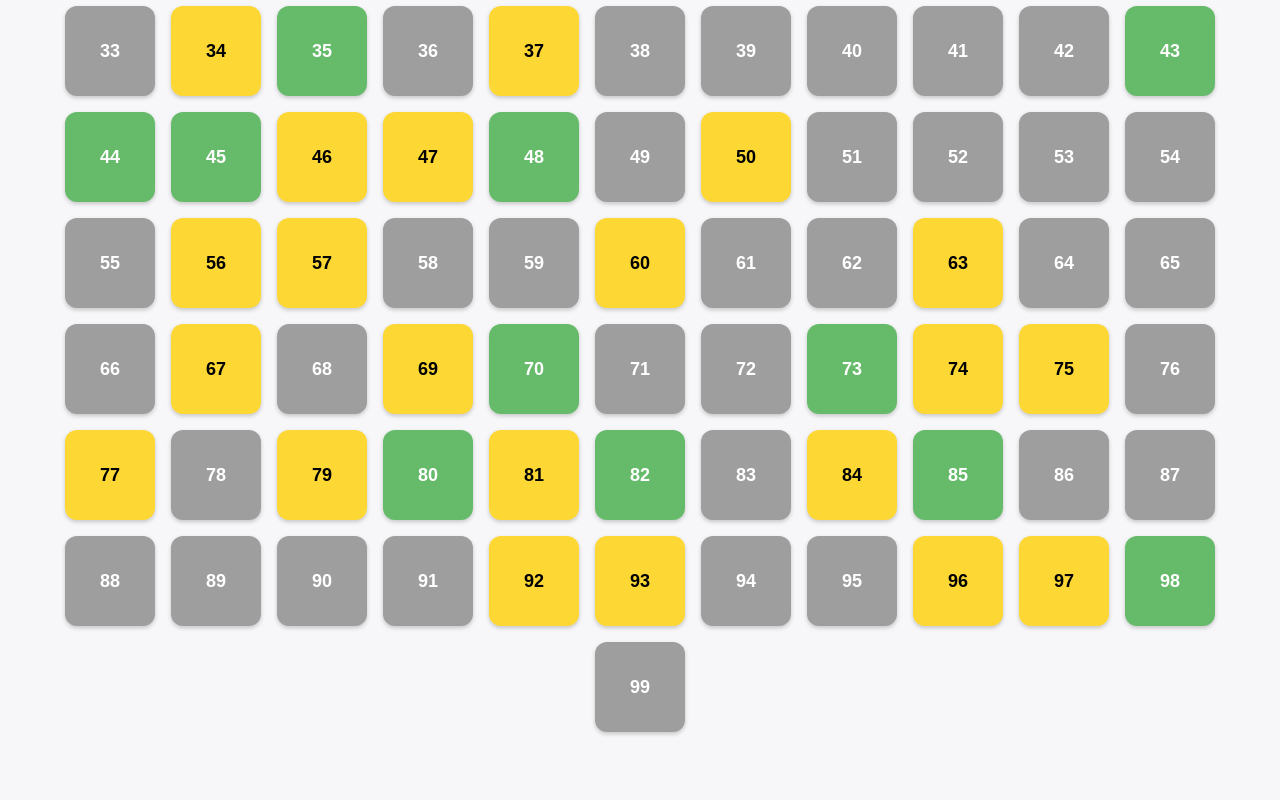
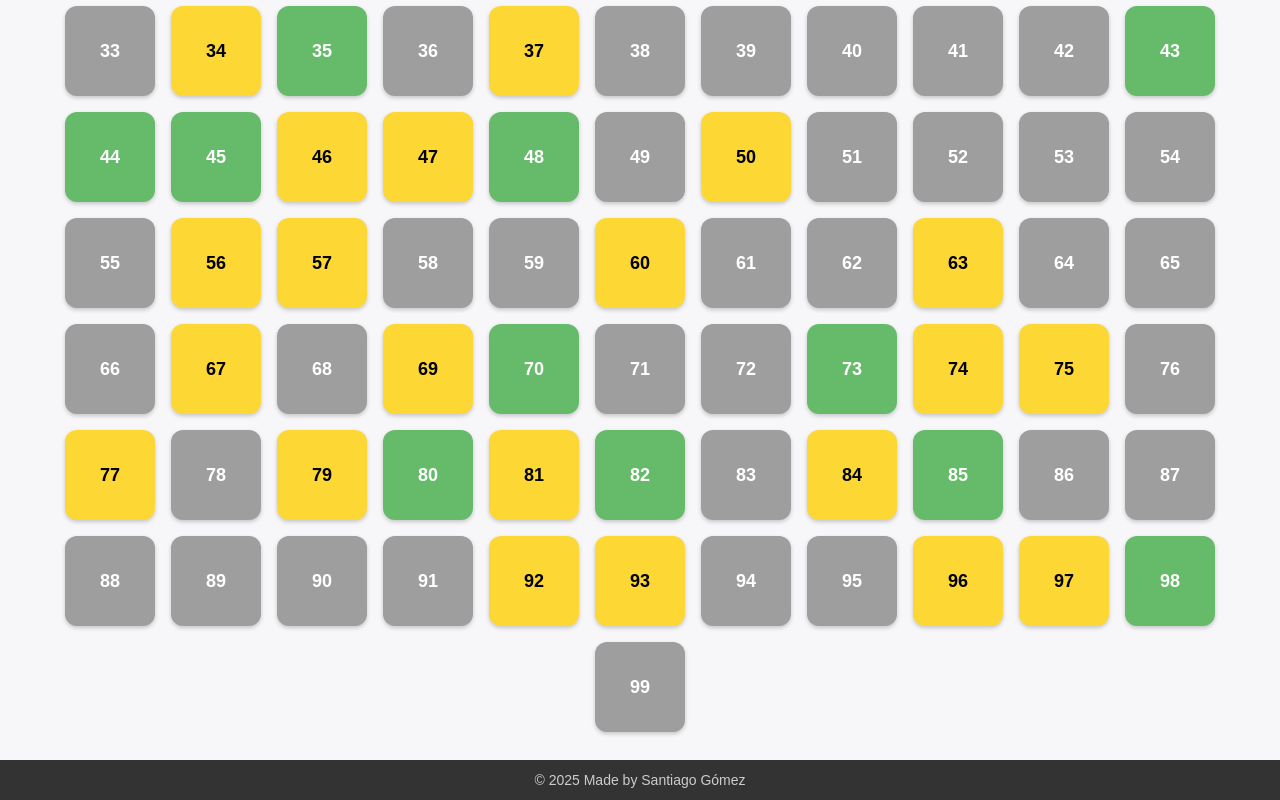
Before and after one commit to elmasteo/sorteo-pc, a website: page index.html in a window 1280 px wide. Shown: the part 685-1485 px from the top of the page. Before the commit the page ends 1445 px from the top, so only its background shows below. Drawn offline with Linux system fonts and the light colour scheme.

Commit message:
footer con nombre

```diff
--- a/index.html
+++ b/index.html
@@ -393,5 +393,12 @@ document.querySelectorAll('#filtros button').forEach(btn => {
 
   </script>
 
+  <footer style="background:#333; color:#ccc; font-size:14px; padding:12px; text-align:center;">
+  &copy; <span id="anio"></span> Made by Santiago Gómez
+</footer>
+<script>
+  document.getElementById('anio').textContent = new Date().getFullYear();
+</script>
+
 </body>
 </html>
```
